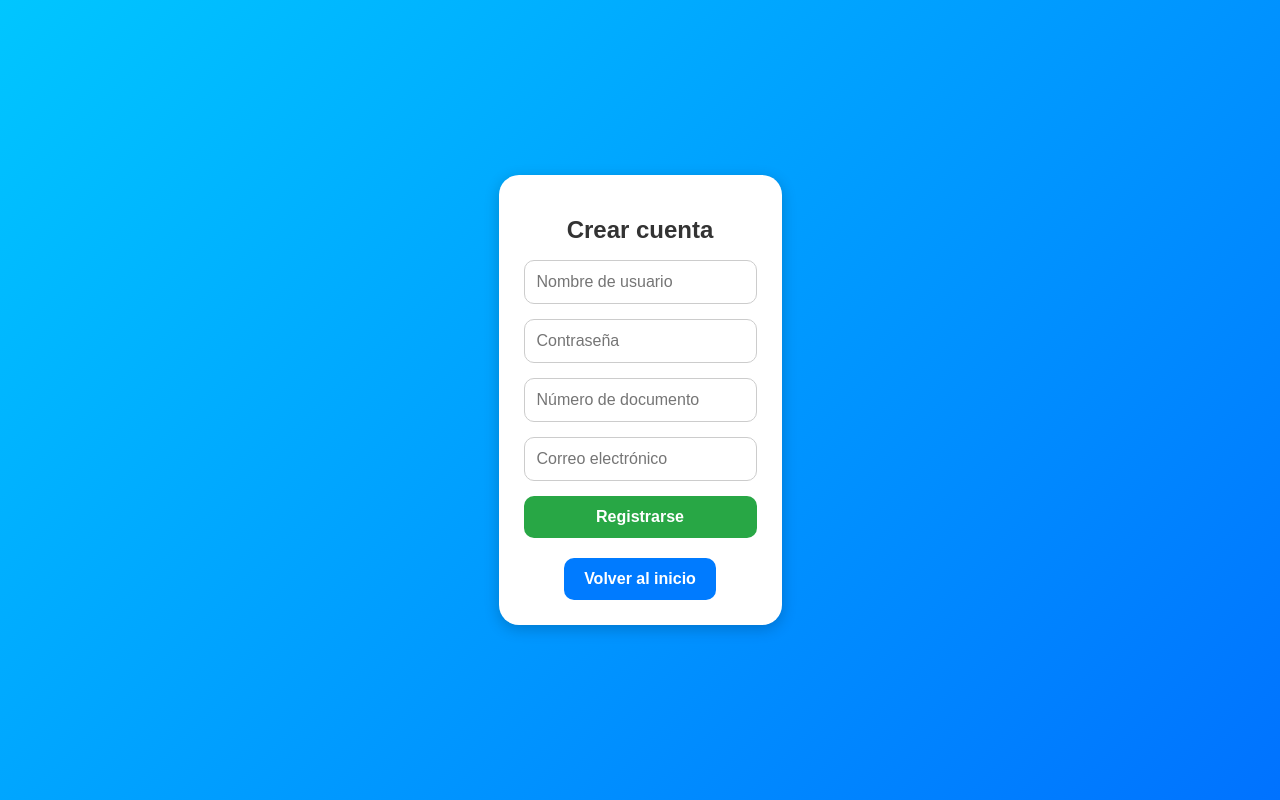
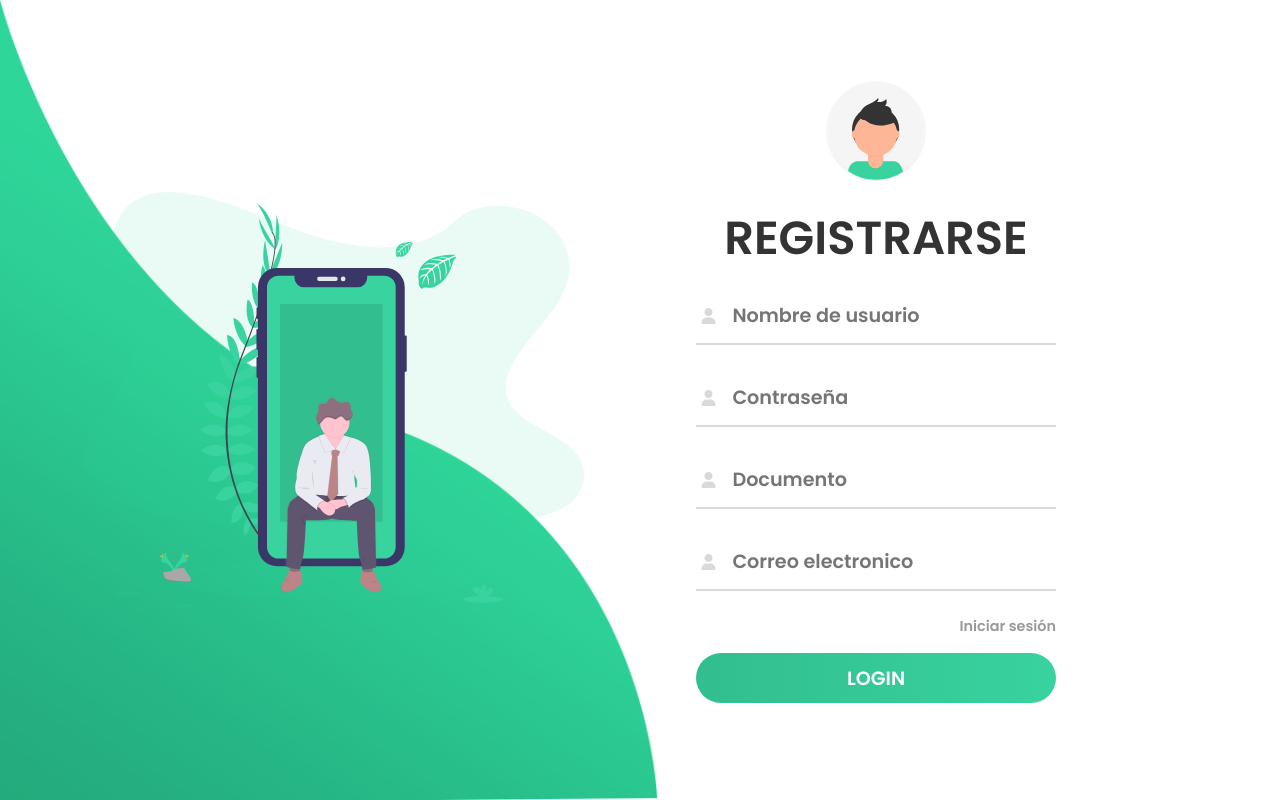
Before and after one commit to MakingMeans/DB2_SoftwareNomina, a Flask app: page /signup in a window 1280 px wide. Run offline with Flask 3, Linux system fonts and the light colour scheme; some libraries are stand-ins or nearby versions.

Commit message:
Front1
Front1

```diff
--- a/app.py
+++ b/app.py
@@ -5,7 +5,7 @@ from models import db  # Importa la instancia de db desde models
 
 def create_app():
     app = Flask(__name__)
-    app.config['SQLALCHEMY_DATABASE_URI'] = 'postgresql://mainuser:1234@192.168.1.80:5432/nominadb'
+    app.config['SQLALCHEMY_DATABASE_URI'] = 'postgresql://mainuser:1234@192.168.2.80:5432/nominadb'
     app.config['SQLALCHEMY_TRACK_MODIFICATIONS'] = False
 
     # Inicializar SQLAlchemy con la app
--- a/routes.py
+++ b/routes.py
@@ -22,9 +22,9 @@ def user_data(app):
         return render_template('index.html')
 
 
-    @app.route('/about')
+    @app.route('/R')
     def about():
-        return render_template('about.html')
+        return render_template('signup.html')
 
     @app.route('/signup', methods=['GET', 'POST'])
     def signup():
--- /dev/null
+++ b/static/main.js
@@ -0,0 +1,21 @@
+
+const inputs = document.querySelectorAll(".input");
+
+
+function addcl(){
+	let parent = this.parentNode.parentNode;
+	parent.classList.add("focus");
+}
+
+function remcl(){
+	let parent = this.parentNode.parentNode;
+	if(this.value == ""){
+		parent.classList.remove("focus");
+	}
+}
+
+
+inputs.forEach(input => {
+	input.addEventListener("focus", addcl);
+	input.addEventListener("blur", remcl);
+});
--- a/static/style.css
+++ b/static/style.css
@@ -1,68 +1,222 @@
-body {
-    font-family: Arial, sans-serif;
-    text-align: center;
-    background: linear-gradient(135deg, #667eea, #764ba2);
-    margin: 0;
-    padding: 0;
-    display: flex;
-    justify-content: center;
-    align-items: center;
-    height: 100vh;
+*{
+	padding: 0;
+	margin: 0;
+	box-sizing: border-box;
 }
 
-.container {
-    background: white;
-    max-width: 400px;
-    padding: 25px;
-    border-radius: 20px;
-    box-shadow: 0 4px 15px rgba(0, 0, 0, 0.2);
-    text-align: center;
+body{
+    font-family: 'Poppins', sans-serif;
+    overflow: hidden;
 }
 
-h1 {
-    color: #333;
-    font-size: 24px;
+.wave{
+	position: fixed;
+	bottom: 0;
+	left: 0;
+	height: 100%;
+	z-index: -1;
 }
 
-form {
-    display: flex;
-    flex-direction: column;
-    gap: 15px;
+.container{
+    width: 100vw;
+    height: 100vh;
+    display: grid;
+    grid-template-columns: repeat(2, 1fr);
+    grid-gap :7rem;
+    padding: 0 2rem;
 }
 
-input, select, button {
-    padding: 12px;
-    font-size: 16px;
-    border: 1px solid #ccc;
-    border-radius: 10px;
-    outline: none;
+.img{
+	display: flex;
+	justify-content: flex-end;
+	align-items: center;
 }
 
-button {
-    background: #28a745;
-    color: white;
-    cursor: pointer;
-    font-weight: bold;
-    transition: background 0.3s ease;
-    border: none;
+.login-content{
+	display: flex;
+	justify-content: flex-start;
+	align-items: center;
+	text-align: center;
 }
 
-button:hover {
-    background: #218838;
+.img img{
+	width: 500px;
 }
 
-.btn {
-    display: inline-block;
-    margin-top: 20px;
-    padding: 12px 20px;
-    background: #007bff;
-    color: white;
-    text-decoration: none;
-    border-radius: 10px;
-    font-weight: bold;
-    transition: background 0.3s ease;
+form{
+	width: 360px;
 }
 
-.btn:hover {
-    background: #0056b3;
+.login-content img{
+    height: 100px;
 }
+
+.login-content h2{
+	margin: 15px 0;
+	color: #333;
+	text-transform: uppercase;
+	font-size: 2.9rem;
+}
+
+.login-content .input-div{
+	position: relative;
+    display: grid;
+    grid-template-columns: 7% 93%;
+    margin: 25px 0;
+    padding: 5px 0;
+    border-bottom: 2px solid #d9d9d9;
+}
+
+.login-content .input-div.one{
+	margin-top: 0;
+}
+
+.i{
+	color: #d9d9d9;
+	display: flex;
+	justify-content: center;
+	align-items: center;
+}
+
+.i i{
+	transition: .3s;
+}
+
+.input-div > div{
+    position: relative;
+	height: 45px;
+}
+
+.input-div > div > h5{
+	position: absolute;
+	left: 10px;
+	top: 50%;
+	transform: translateY(-50%);
+	color: #999;
+	font-size: 18px;
+	transition: .3s;
+}
+
+.input-div:before, .input-div:after{
+	content: '';
+	position: absolute;
+	bottom: -2px;
+	width: 0%;
+	height: 2px;
+	background-color: #38d39f;
+	transition: .4s;
+}
+
+.input-div:before{
+	right: 50%;
+}
+
+.input-div:after{
+	left: 50%;
+}
+
+.input-div.focus:before, .input-div.focus:after{
+	width: 50%;
+}
+
+.input-div.focus > div > h5{
+	top: -5px;
+	font-size: 15px;
+}
+
+.input-div.focus > .i > i{
+	color: #38d39f;
+}
+
+.input-div > div > input{
+	position: absolute;
+	left: 0;
+	top: 0;
+	width: 100%;
+	height: 100%;
+	border: none;
+	outline: none;
+	background: none;
+	padding: 0.5rem 0.7rem;
+	font-size: 1.2rem;
+	color: #555;
+	font-family: 'poppins', sans-serif;
+}
+
+.input-div.pass{
+	margin-bottom: 4px;
+}
+
+a{
+	display: block;
+	text-align: right;
+	text-decoration: none;
+	color: #999;
+	font-size: 0.9rem;
+	transition: .3s;
+}
+
+a:hover{
+	color: #38d39f;
+}
+
+.btn{
+	display: block;
+	width: 100%;
+	height: 50px;
+	border-radius: 25px;
+	outline: none;
+	border: none;
+	background-image: linear-gradient(to right, #32be8f, #38d39f, #32be8f);
+	background-size: 200%;
+	font-size: 1.2rem;
+	color: #fff;
+	font-family: 'Poppins', sans-serif;
+	text-transform: uppercase;
+	margin: 1rem 0;
+	cursor: pointer;
+	transition: .5s;
+}
+.btn:hover{
+	background-position: right;
+}
+
+
+@media screen and (max-width: 1050px){
+	.container{
+		grid-gap: 5rem;
+	}
+}
+
+@media screen and (max-width: 1000px){
+	form{
+		width: 290px;
+	}
+
+	.login-content h2{
+        font-size: 2.4rem;
+        margin: 8px 0;
+	}
+
+	.img img{
+		width: 400px;
+	}
+}
+
+@media screen and (max-width: 900px){
+	.container{
+		grid-template-columns: 1fr;
+	}
+
+	.img{
+		display: none;
+	}
+
+	.wave{
+		display: none;
+	}
+
+	.login-content{
+		justify-content: center;
+	}
+}
--- a/templates/signup.html
+++ b/templates/signup.html
@@ -3,28 +3,66 @@
 <head>
     <meta charset="UTF-8">
     <meta name="viewport" content="width=device-width, initial-scale=1.0">
-    <title>Registro de Usuario</title>
-    <link rel="stylesheet" href="/static/signup.css">
+    <title>Ingreso de Usuario</title>
+    <link rel="stylesheet" href="/static/style.css">
     <script src="https://cdn.jsdelivr.net/npm/sweetalert2@11"></script>
     <script src="/static/alerts.js"></script>
+    <script src="/static/main.js"></script>
+    <link href="https://fonts.googleapis.com/css?family=Poppins:600&display=swap" rel="stylesheet">
+	<script src="https://kit.fontawesome.com/a81368914c.js"></script>
+	<meta name="viewport" content="width=device-width, initial-scale=1">
 </head>
 <body>
-    <div class="container">
-        <h1>Crear cuenta</h1>
-        <form action="/signup" method="post">
-            <input type="text" name="username" placeholder="Nombre de usuario" required>
-            <input type="password" name="password" placeholder="Contraseña" required>
-            <input type="text" name="document_number" placeholder="Número de documento" required>
-            <input type="email" name="email" placeholder="Correo electrónico" required>
-            <button type="submit">Registrarse</button>
-        </form>
-        <a href="/" class="btn">Volver al inicio</a>
+	<img class="wave" src="/static/wave.png">
+	<div class="container">
+		<div class="img">
+			<img src="/static/bg.svg">
+		</div>
+		<div class="login-content">
+			<form action="/signup" method="post">
+				<img src="/static/avatar.svg">
+				<h2 class="title">Registrarse</h2>
+           		<div class="input-div one">
+           		   <div class="i">
+           		   		<i class="fas fa-user"></i>
+           		   </div>
+           		   <div class="div">
+
+           		   		<input type="text" class="input" name="username" placeholder="Nombre de usuario">
+           		   </div>
+           		</div>
+                   <div class="input-div one">
+                    <div class="i">
+                            <i class="fas fa-user"></i>
+                    </div>
+                    <div class="div">
+
+                            <input type="text" class="input" name="password" placeholder="Contraseña">
+                    </div>
+                 </div>
+                 <div class="input-div one">
+                    <div class="i">
+                            <i class="fas fa-user"></i>
+                    </div>
+                    <div class="div">
+
+                            <input type="text" class="input" name="document_number" placeholder="Documento">
+                    </div>
+                 </div>
+                 <div class="input-div one">
+                    <div class="i">
+                            <i class="fas fa-user"></i>
+                    </div>
+                    <div class="div">
+
+                            <input type="text" class="input" name="email" placeholder="Correo electronico">
+                    </div>
+                 </div>
+            	<a href="/">Iniciar sesión</a>
+            	<input type="submit" class="btn" value="Login">
+            </form>
+        </div>
     </div>
-
-    {% if message %}
-    <script>
-        showToast("{{ message }}", {{ 'true' if success else 'false' }});
-    </script>
-    {% endif %}
+    <script type="text/javascript" src="/static/main.js"></script>
 </body>
 </html>
```
Also changed, not shown: templates/index.html (+34 -9 lines), static/avatar.svg (added), static/bg.svg (added), static/wave.png (added), templates/main.html (renamed from templates/about.html).
